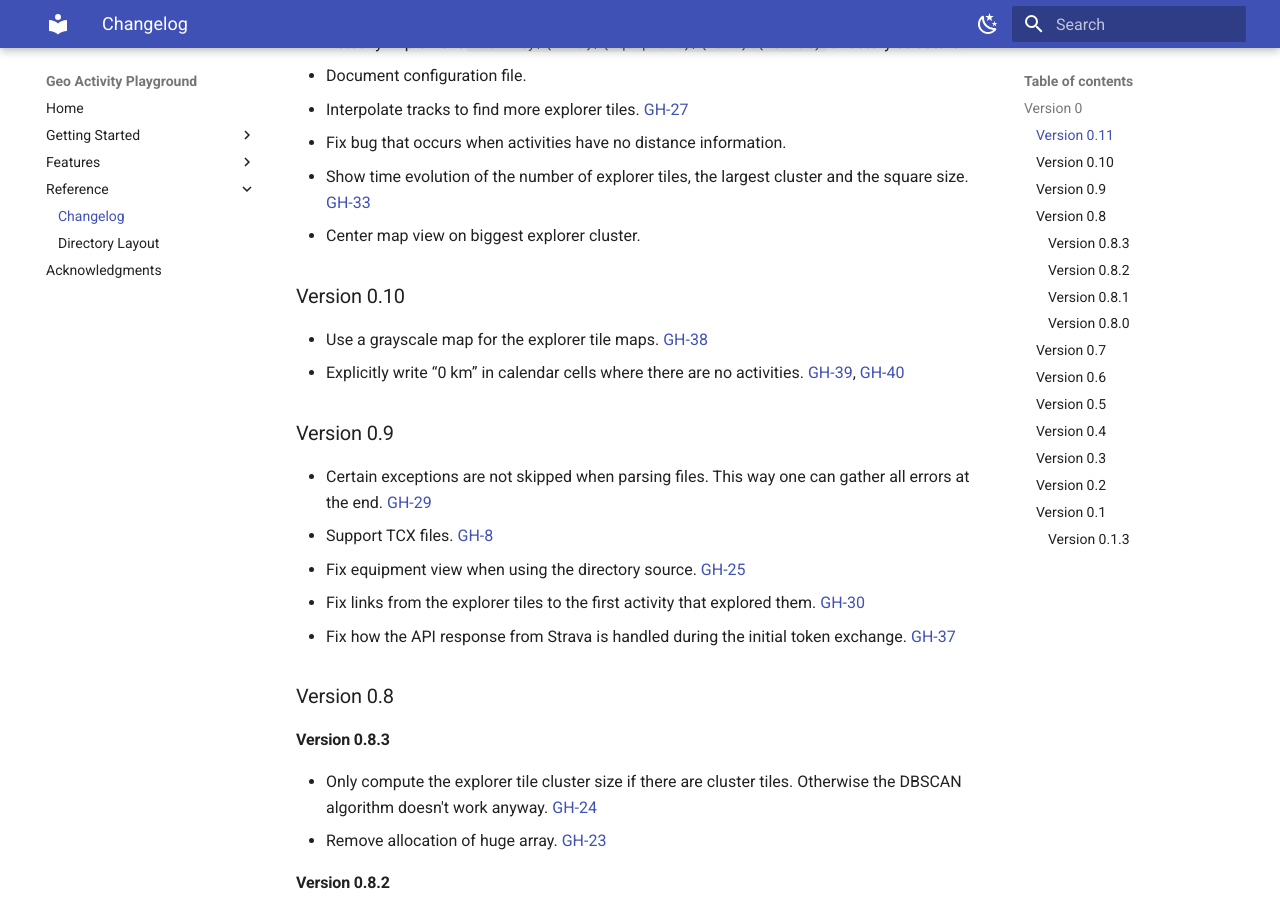
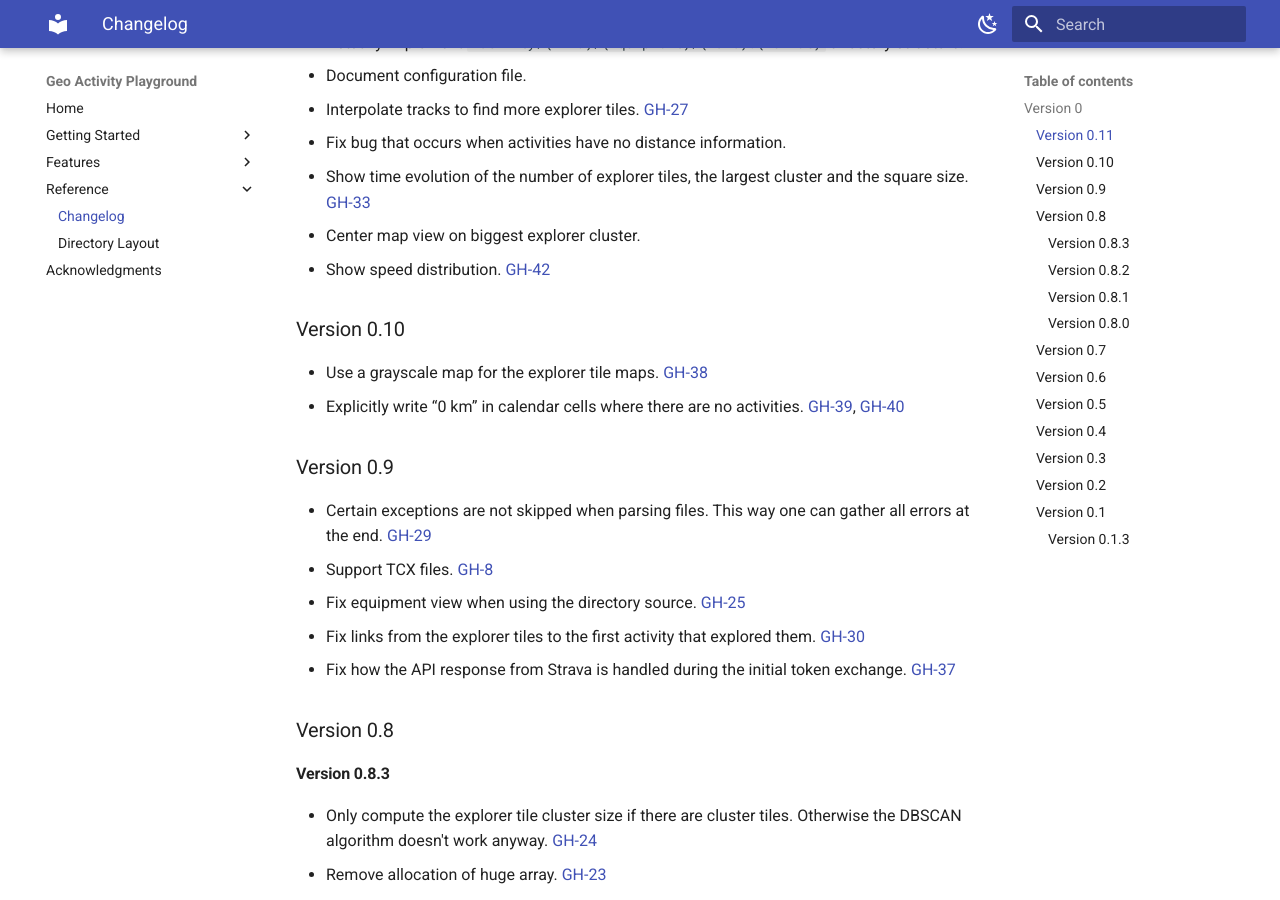
Before and after one commit to martin-ueding/geo-activity-playground, an MkDocs documentation site: the page built from docs/reference/changelog.md, in a window 1280 px wide and 900 px high, scrolled down 463 px. Built offline with MkDocs 1.6.1 and Material for MkDocs 9.7.7, drawn with Linux system fonts in a browser that asks for light colours.

Commit message:
Changelog entry

```diff
--- a/docs/reference/changelog.md
+++ b/docs/reference/changelog.md
@@ -16,6 +16,7 @@
 - Fix bug that occurs when activities have no distance information.
 - Show time evolution of the number of explorer tiles, the largest cluster and the square size. [GH-33](https://github.com/martin-ueding/geo-activity-playground/issues/33)
 - Center map view on biggest explorer cluster.
+- Show speed distribution. [GH-42](https://github.com/martin-ueding/geo-activity-playground/issues/42)
 
 ### Version 0.10
 
```
